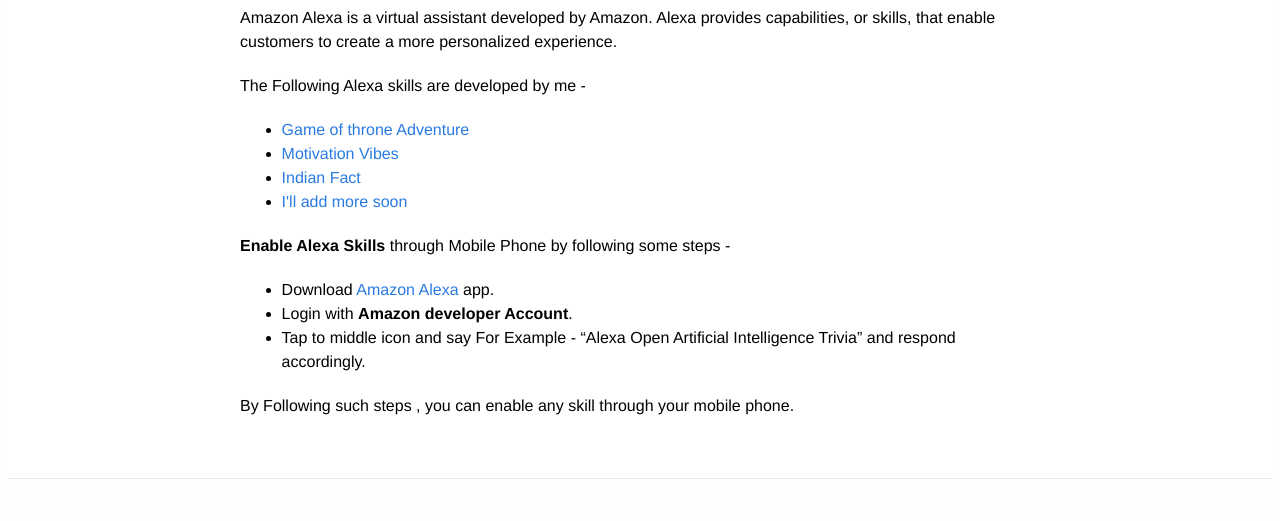
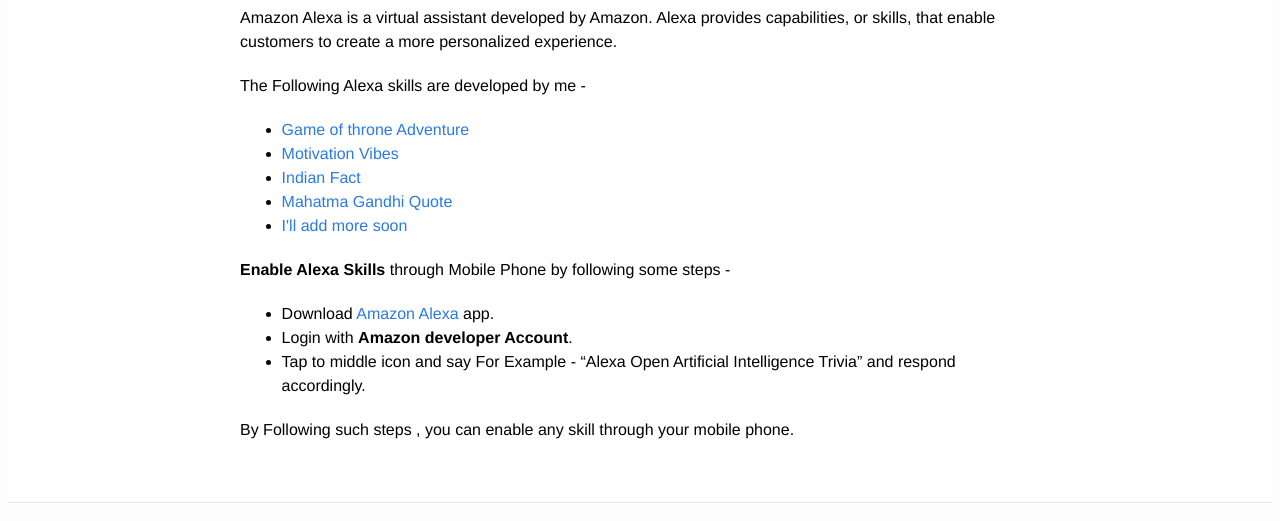
Before and after one commit to ayanujju/ayanujju.github.io, a plain HTML site: page amazon_alexa.html in a window 1280 px wide. Shown: the part 194-715 px from the top of the page. Drawn offline with Linux system fonts and the light colour scheme.

Commit message:
Added new feature

```diff
--- a/amazon_alexa.html
+++ b/amazon_alexa.html
@@ -42,6 +42,7 @@
   <li><a href="https://www.amazon.in/dp/B07YD5DGQG">Game of throne Adventure</a></li>
   <li><a href="https://www.amazon.in/dp/B07YD87CJ2">Motivation Vibes</a></li>
   <li><a href="https://www.amazon.in/dp/B07RDDKP2S">Indian Fact</a></li>
+  <li><a href="https://www.amazon.in/dp/B07YKGFDBF">Mahatma Gandhi Quote</a></li>
   <li><a href="https://www.amazon.in/dp/B07RDDKP2S">I'll add more soon</a></li>
 </ul>
 
```
